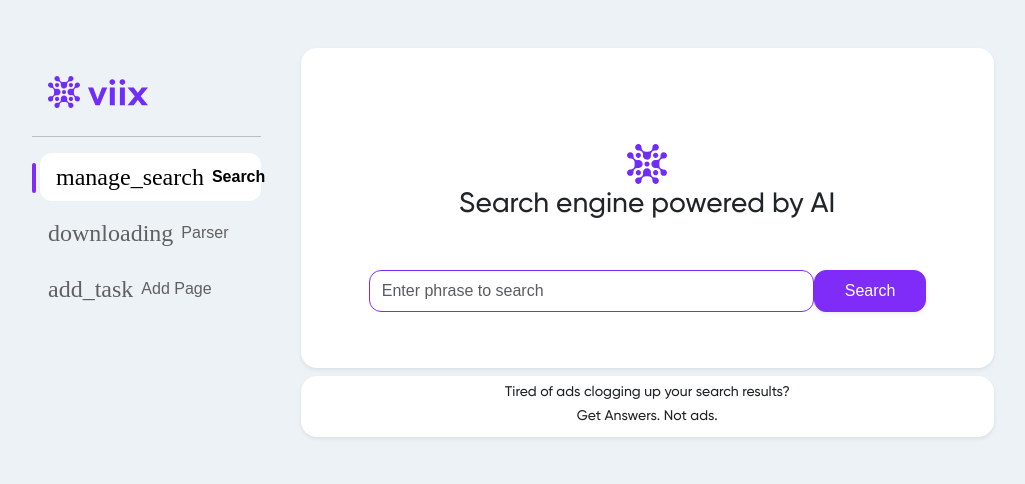
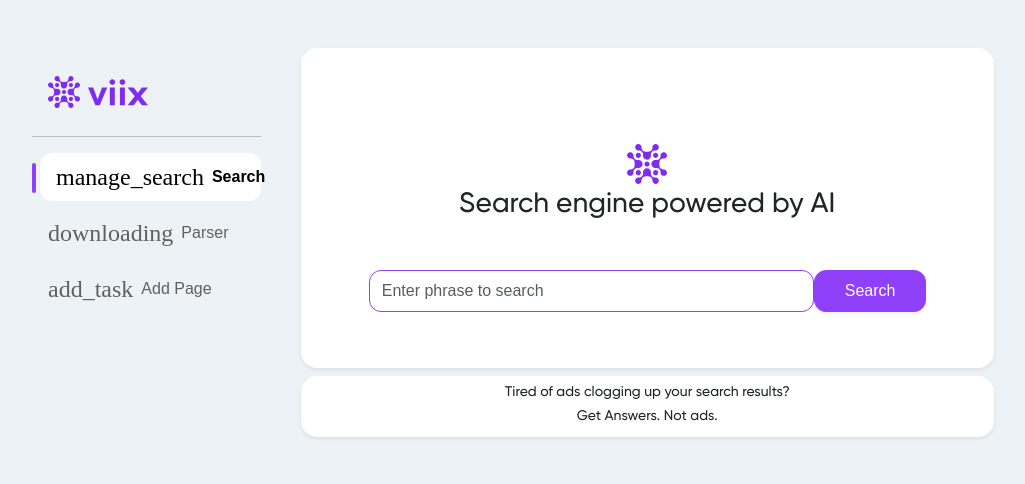
Before and after one commit to diixo/viix-ai, a Django app: page / in a window 1280 px wide. Shown: the top 484 px of the page, without its empty margins (66-1091 px from the left). Run offline with Django 5.2, Linux system fonts and the light colour scheme; some libraries are stand-ins or nearby versions; some web fonts are replaced.

Commit message:
color fixed by style

```diff
--- a/core/app_main/static/app_main/assets/css/styles.css
+++ b/core/app_main/static/app_main/assets/css/styles.css
@@ -98,7 +98,7 @@ https://code.visualstudio.com/docs/
     /*--bs-blue-hover: #0c50d0;*/
 
 
-    --bs-violet-bg: #802cf8;
+    --bs-violet-bg: #9040f8;
     --bs-indigo: #6610f2;
     --bs-purple: #6f42c1;
 
```
Also changed, not shown: core/app_main/static/app_main/logos/viix/viix-50.svg, core/app_main/static/app_main/logos/viix/viix-main.svg.
